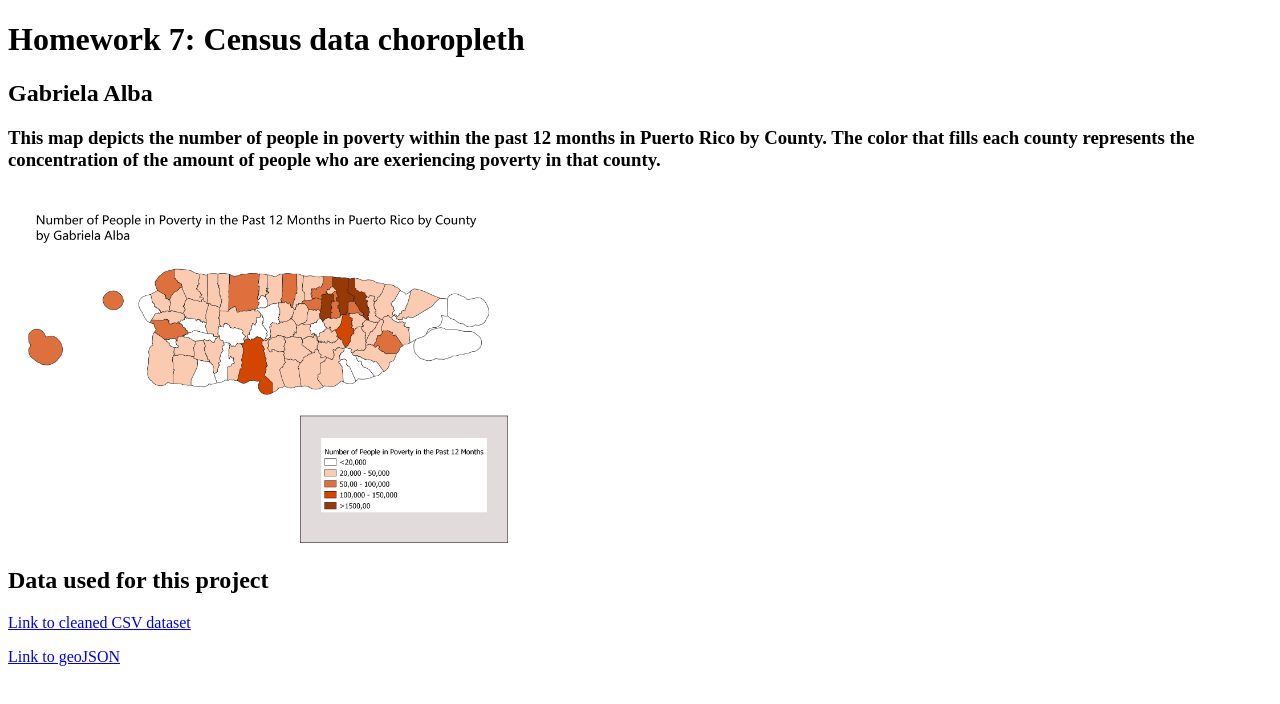
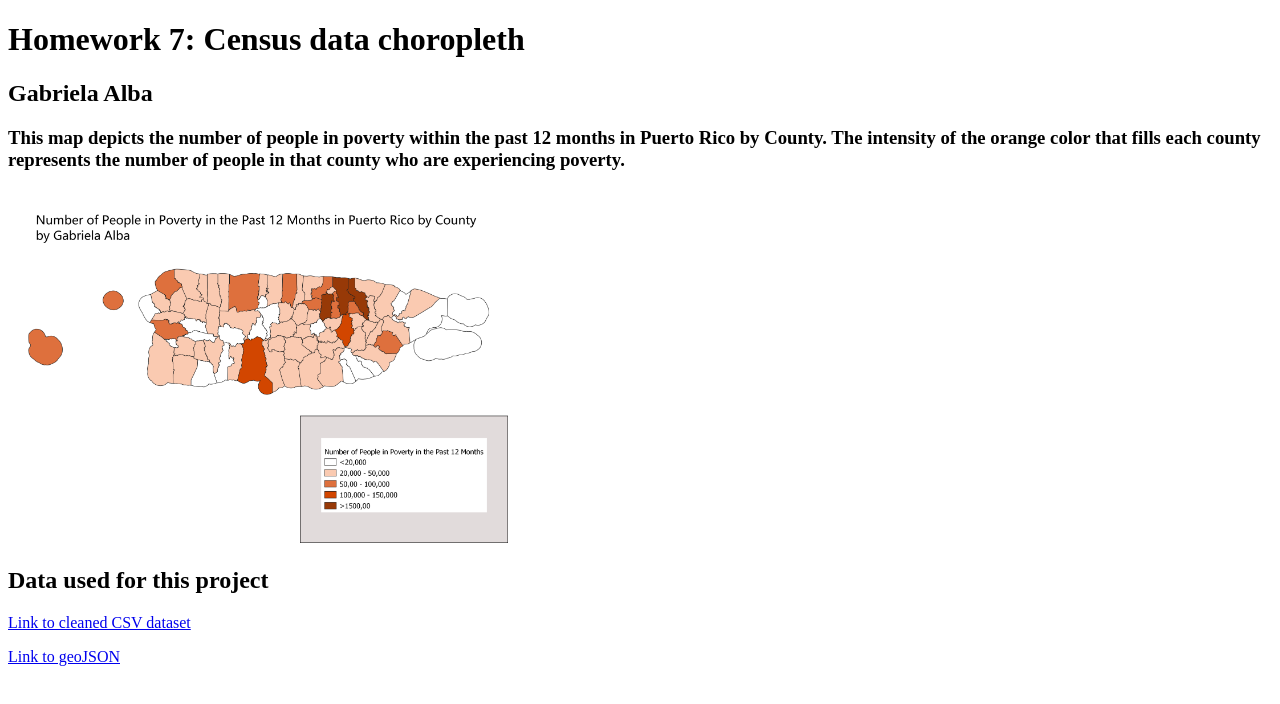
Before and after one commit to GabrielaAlba/GEOG370-Spring2021, a plain HTML site: page Homework7/GEOG370_HW7.html in a window 1280 px wide. Drawn offline with Linux system fonts and the light colour scheme.

Commit message:
Update GEOG370_HW7.html

```diff
--- a/Homework7/GEOG370_HW7.html
+++ b/Homework7/GEOG370_HW7.html
@@ -9,7 +9,7 @@
 <body>
     <h1>Homework 7: Census data choropleth</h1>
     <h2>Gabriela Alba</h2>
-    <h3>This map depicts the number of people in poverty within the past 12 months in Puerto Rico by County. The color that fills each county represents the concentration of the amount of people who are exeriencing poverty in that county. </h3>
+    <h3>This map depicts the number of people in poverty within the past 12 months in Puerto Rico by County. The intensity of the orange color that fills each county represents the number of people in that county who are experiencing poverty. </h3>
 
     <!-- a png image of your map will be embedded using the lines below  -->
     <a href="./map/GEOG370_HW7_Map_Final.png">
```
